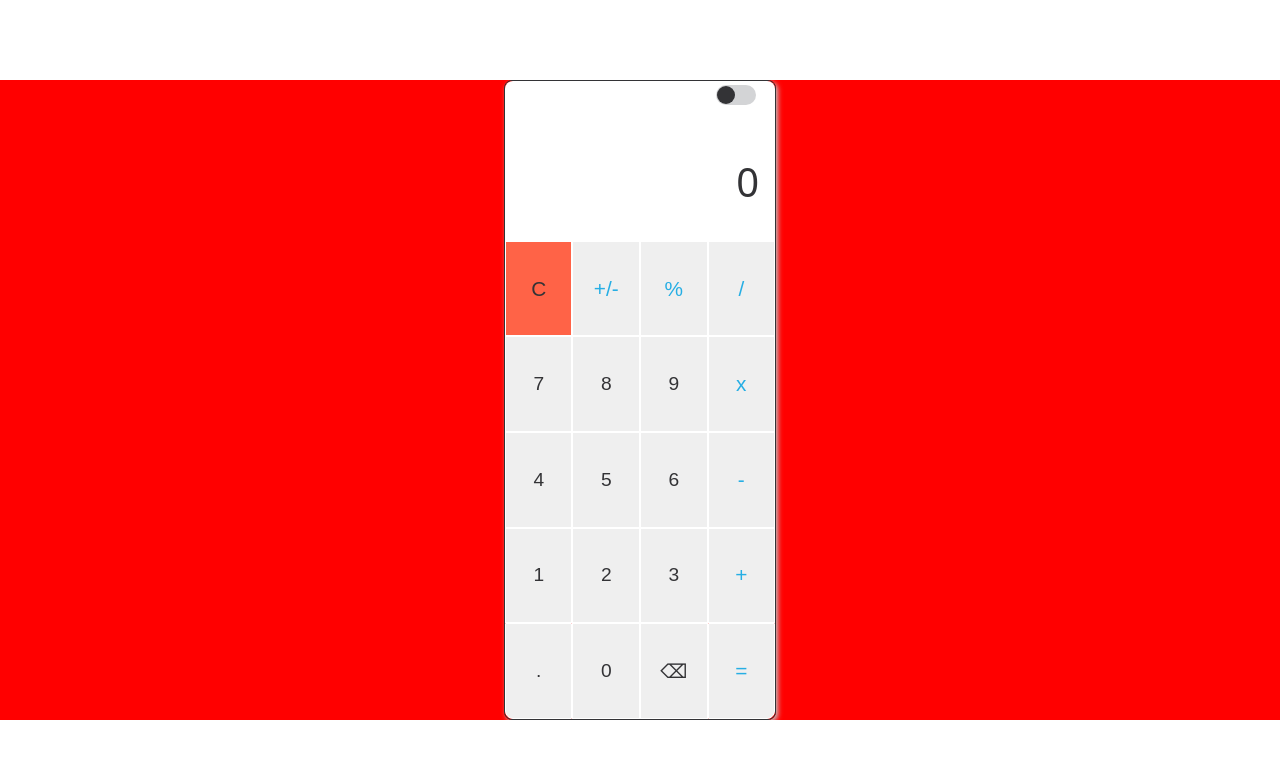
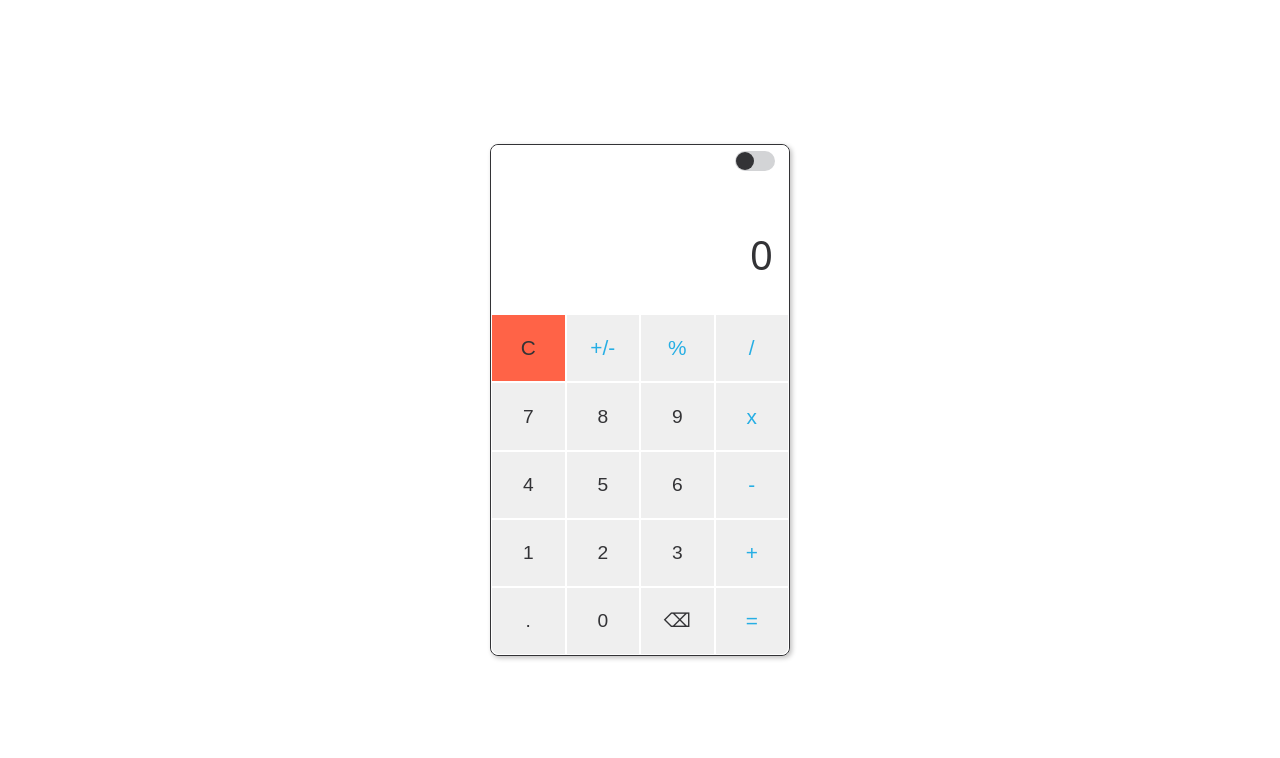
Before and after one commit to Mayor1234/Basic-Calculator, a website with bundled scripts: page index.html in a window 1280 px wide. Built offline with nearby package versions, Linux system fonts and the light colour scheme.

Commit message:
adjust button height

```diff
--- a/src/style.css
+++ b/src/style.css
@@ -40,15 +40,14 @@ body {
   align-items: center;
   height: 80vh;
   margin: 5rem auto;
-  background-color: red;
-  overflow: hidden;
 }
 .wrapper {
   display: flex;
   flex-direction: column;
   justify-content: center;
   align-items: center;
-  height: 100%;
+  height: 80%;
+  width: 300px;
   border-radius: 8px;
   border: 0.5px solid var(--dark2);
   box-shadow: 2px 2px 5px rgb(193, 192, 192);
@@ -57,7 +56,7 @@ body {
 .result-screen {
   display: flex;
   flex-direction: column;
-  height: 20vh;
+  height: 25vh;
   width: 100%;
   padding: 2rem 1rem;
   justify-content: space-between;
@@ -78,12 +77,12 @@ body {
 .calc-buttons {
   display: grid;
   grid-template-columns: repeat(4, 1fr);
-  max-width: 100%;
-  height: 60vh;
+  width: 100%;
+  height: 55vh;
 }
 
 .calc-btn {
-  padding: 1.2rem;
+  padding: 0.5rem 1.3rem;
   text-align: center;
   cursor: pointer;
   font-size: 1.2rem;
@@ -130,8 +129,8 @@ body {
   display: flex;
   justify-content: flex-end;
   width: 200px;
-  top: 4px;
-  left: 1rem;
+  top: 6px;
+  left: 2.2rem;
 }
 label {
   position: absolute;
```
Also changed, not shown: dist/index.html, 6 other files.
